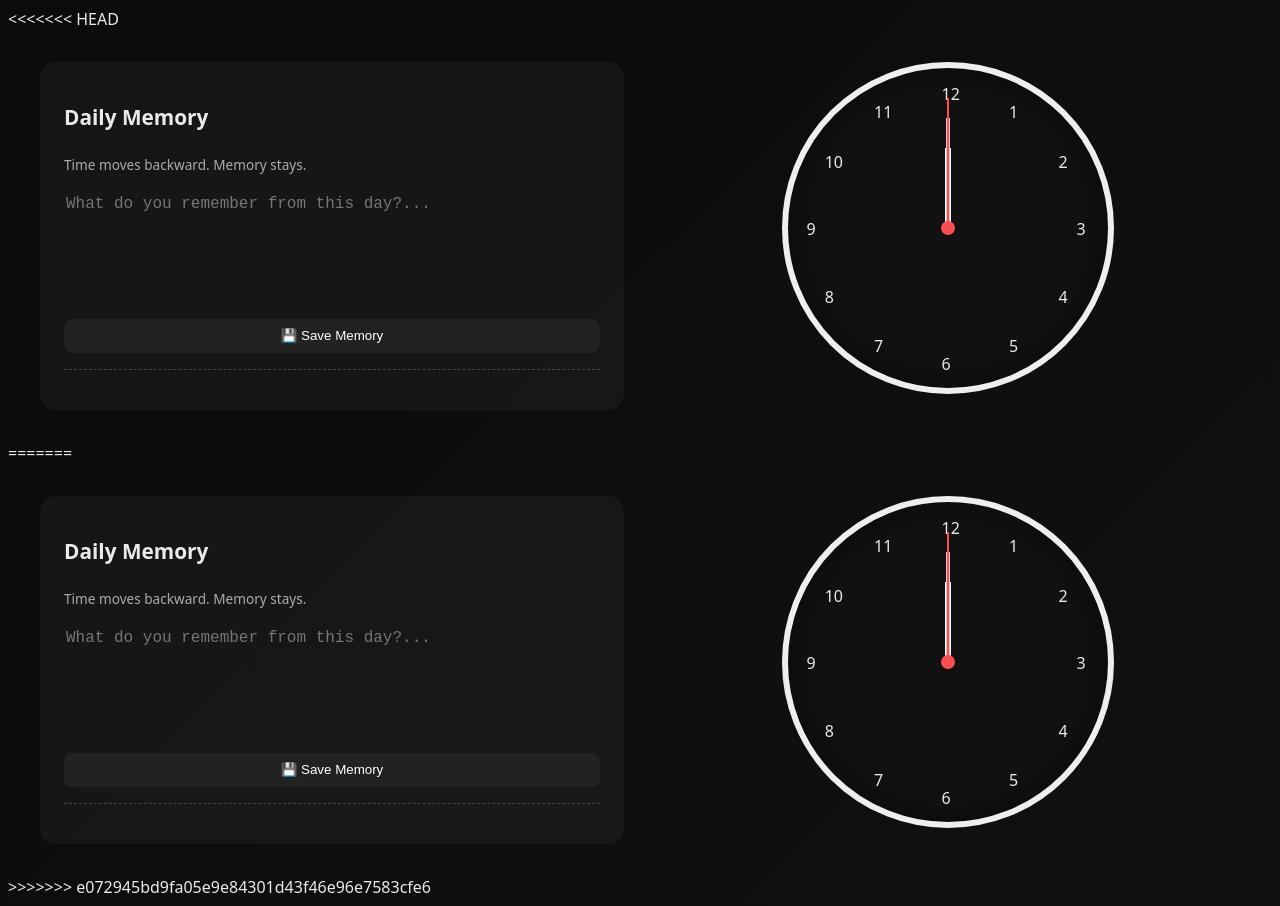
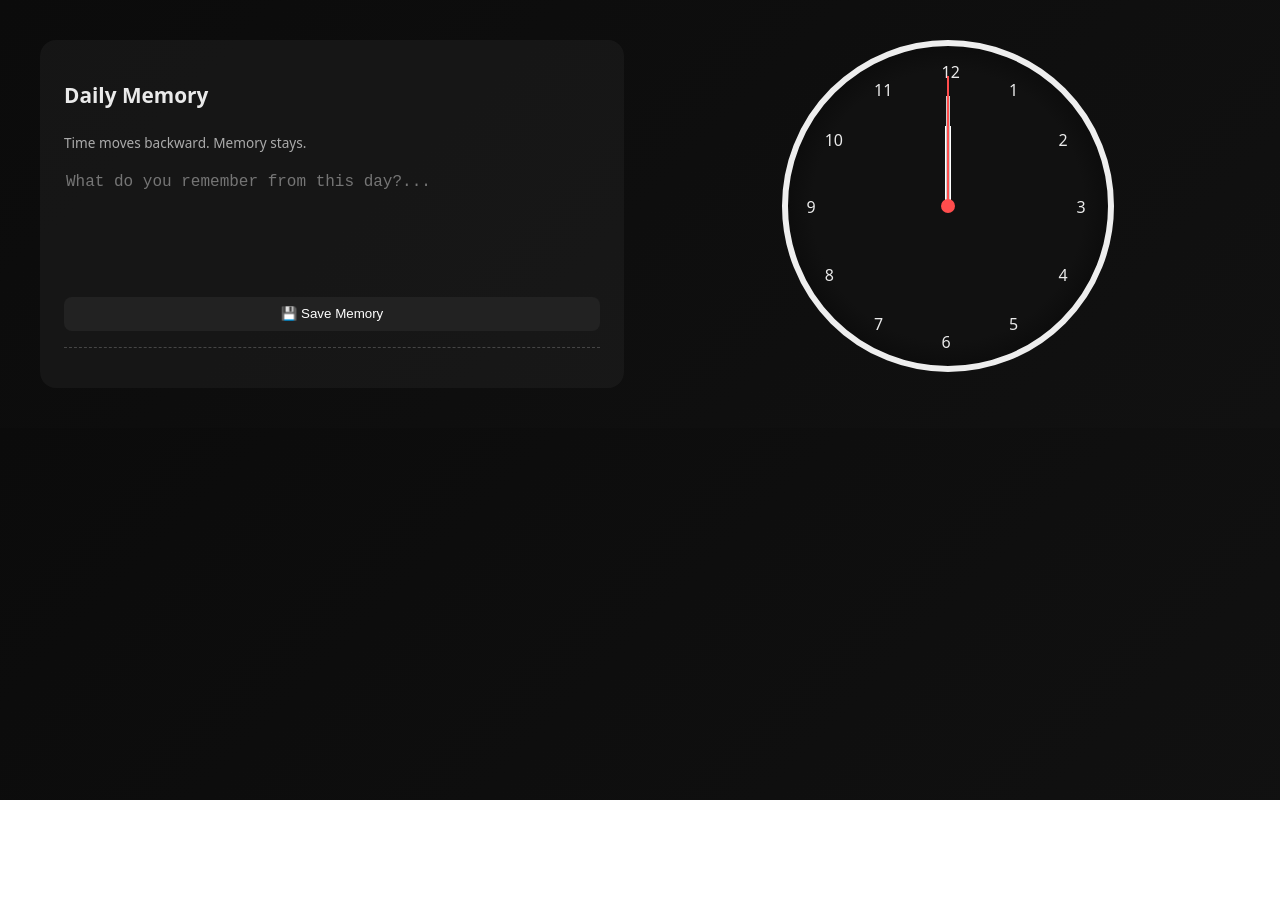
Before and after one commit to Ask5665/Time_machine, a plain HTML site: page index.html in a window 1280 px wide. After the commit the page ends 800 px from the top, so only its background shows below. Drawn offline with Linux system fonts and the light colour scheme.

Commit message:
Update index.html

```diff
--- a/index.html
+++ b/index.html
@@ -1,4 +1,4 @@
-<<<<<<< HEAD
+
 <!DOCTYPE html>
 <html lang="en">
 <head>
@@ -58,64 +58,3 @@
 <script src="index.js"></script>
 </body>
 </html>
-=======
-<!DOCTYPE html>
-<html lang="en">
-<head>
-  <meta charset="UTF-8" />
-  <title>Reverse Time Memory Clock</title>
-  <meta name="viewport" content="width=device-width, initial-scale=1.0" />
-  <link rel="stylesheet" href="style.css" />
-</head>
-<body>
-
-<main class="app">
-
-  <!-- NOTES PANEL -->
-  <section class="notes">
-    <h2>Daily Memory</h2>
-    <p class="note-hint">
-      Time moves backward. Memory stays.
-    </p>
-
-    <textarea placeholder="What do you remember from this day?..."></textarea>
-
-    <button id="saveBtn">💾 Save Memory</button>
-
-    <div class="memory-display"></div>
-  </section>
-
-  <!-- CLOCK PANEL -->
-  <section class="clock-area">
-    <div class="clock">
-      <div class="center-dot"></div>
-
-      <div class="number" style="--n:1">1</div>
-      <div class="number" style="--n:2">2</div>
-      <div class="number" style="--n:3">3</div>
-      <div class="number" style="--n:4">4</div>
-      <div class="number" style="--n:5">5</div>
-      <div class="number" style="--n:6">6</div>
-      <div class="number" style="--n:7">7</div>
-      <div class="number" style="--n:8">8</div>
-      <div class="number" style="--n:9">9</div>
-      <div class="number" style="--n:10">10</div>
-      <div class="number" style="--n:11">11</div>
-      <div class="number" style="--n:12">12</div>
-
-      <div class="hand hour"></div>
-      <div class="hand minute"></div>
-      <div class="hand second"></div>
-    </div>
-
-    <div class="display"></div>
-  </section>
-
-</main>
-
-<audio id="tick-sound" src="ticking.mp3" preload="auto"></audio>
-
-<script src="index.js"></script>
-</body>
-</html>
->>>>>>> e072945bd9fa05e9e84301d43f46e96e7583cfe6
```
